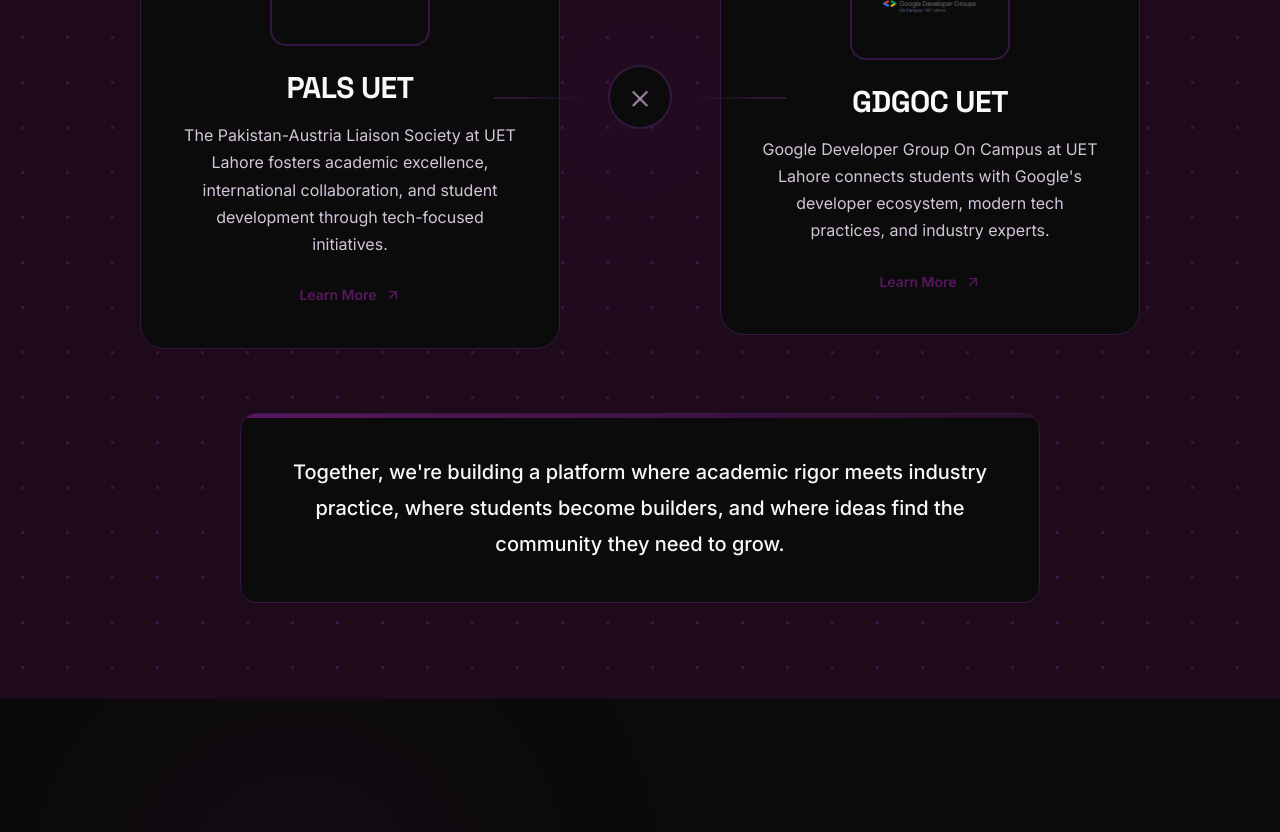
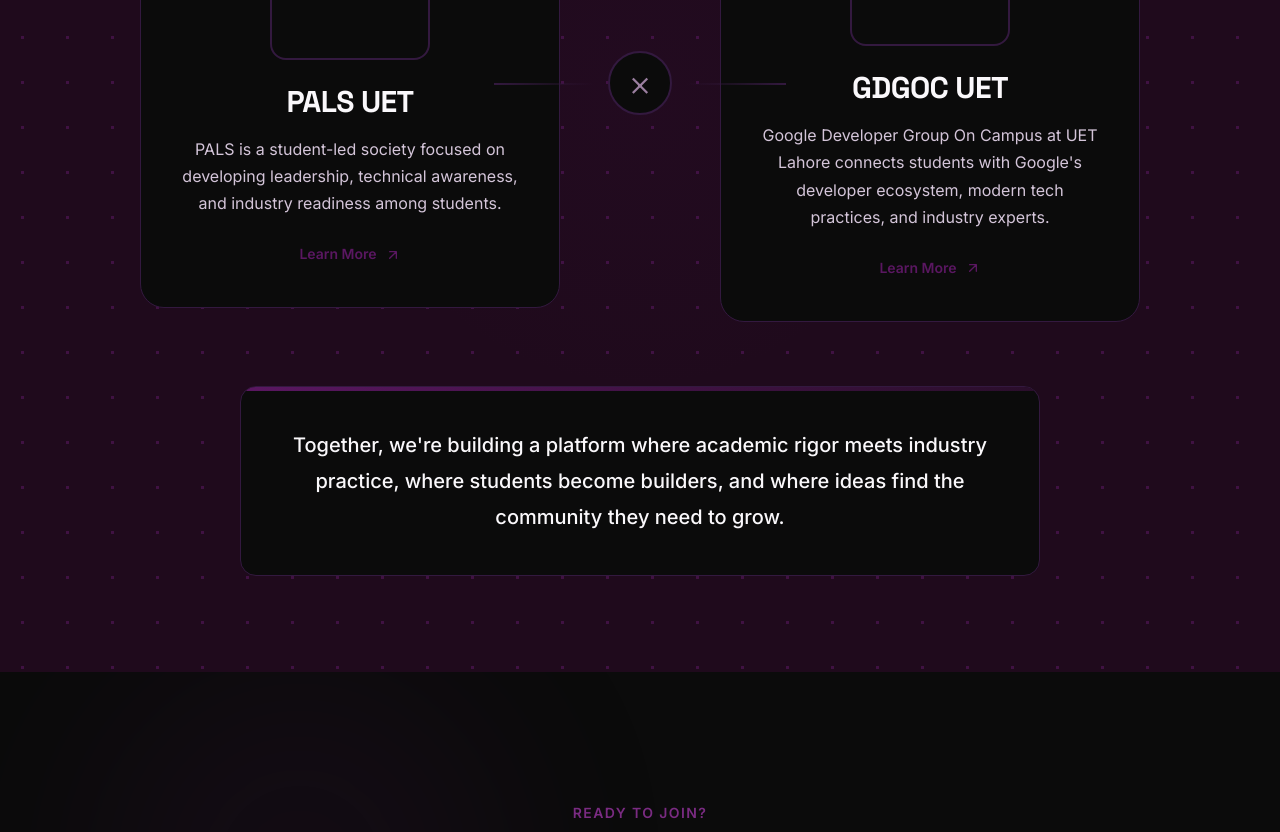
Before and after one commit to muhammmadalizahid/byte-baithak, a React (Vite) app: page / in a window 1280 px wide. Shown: the part 5860-6692 px from the top of the page. Built offline with nearby package versions, Linux system fonts and the light colour scheme.

Commit message:
Revise PALS UET description for clarity
Updated the description of PALS UET to emphasize leadership and industry readiness.

```diff
--- a/src/components/Collaborators.jsx
+++ b/src/components/Collaborators.jsx
@@ -25,8 +25,9 @@
             </div>
             <h3 className="collaborator-name">PALS UET</h3>
             <p className="collaborator-description">
-              The Pakistan-Austria Liaison Society at UET Lahore fosters academic excellence,
-              international collaboration, and student development through tech-focused initiatives.
+              PALS is a student-led society focused on developing
+leadership, technical awareness, and industry readiness
+among students.
             </p>
             <div className="collaborator-link">
               <a href="#" className="link-subtle">
```
